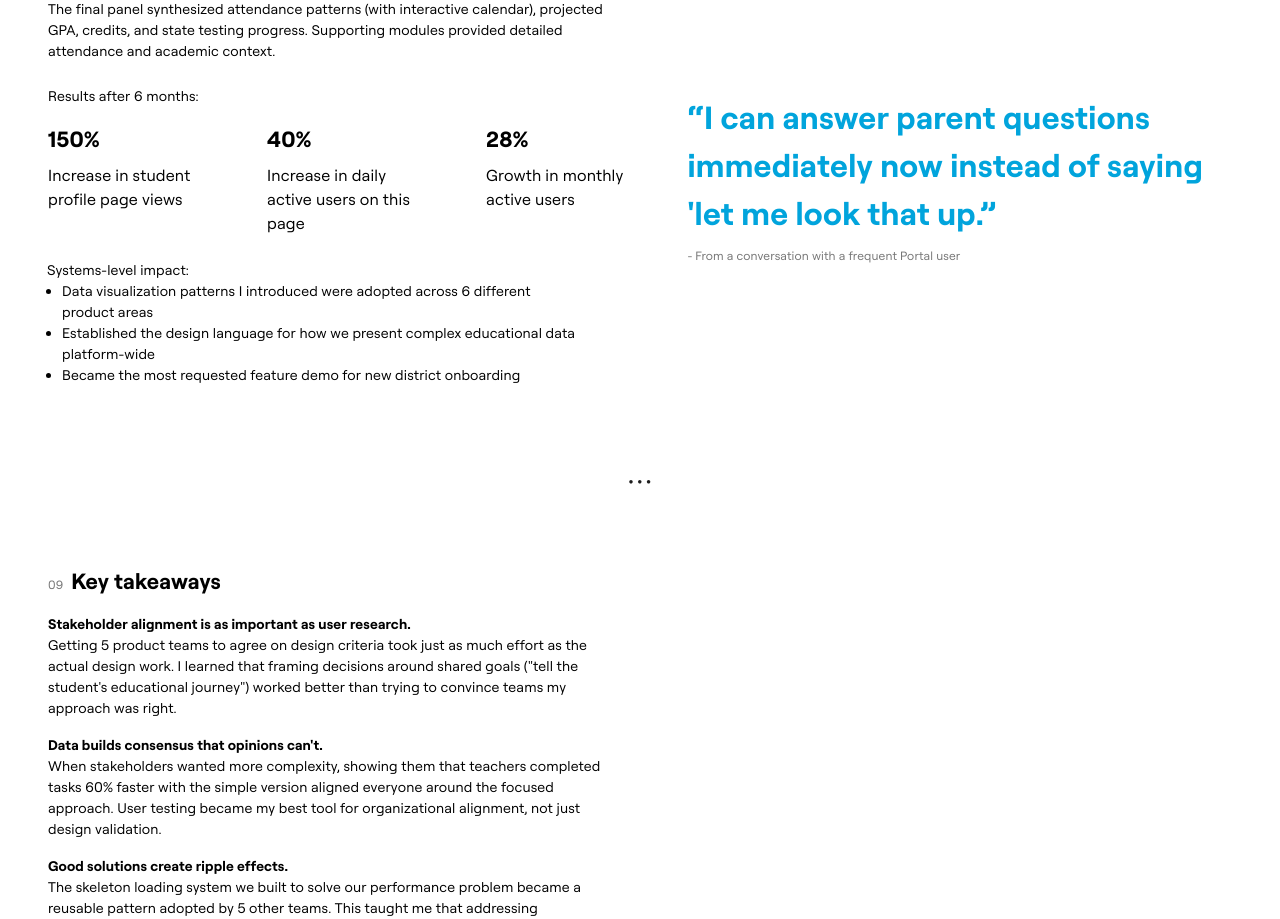
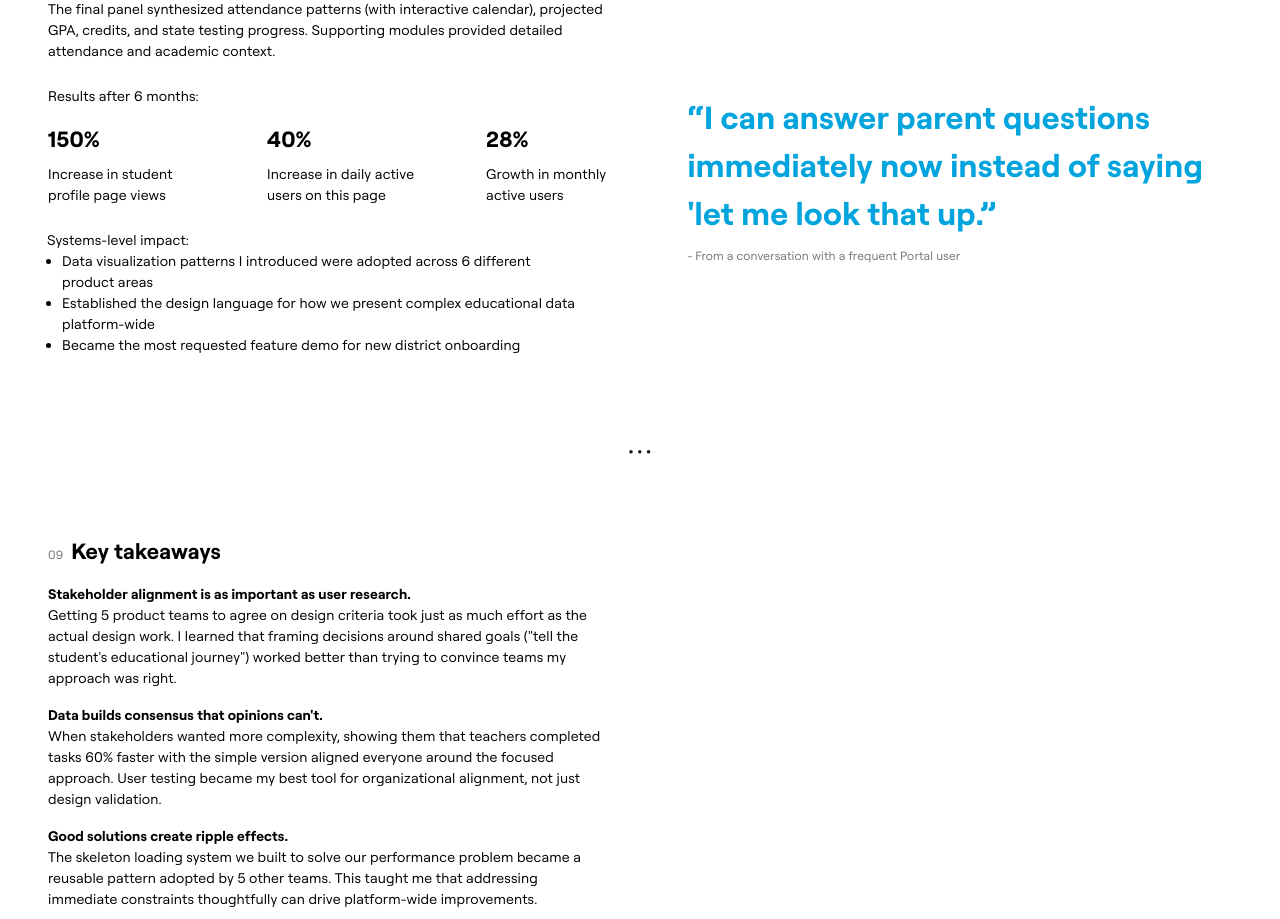
Before and after one commit to julissa-zavala/portfolio-site, a React (Vite) app: page /studentProfile in a window 1280 px wide. Shown: the part 5840-6759 px from the top of the page. Built offline with nearby package versions, Linux system fonts and the light colour scheme; what @shoelace-style/shoelace would draw is missing.

Commit message:
Fixed fontSize

```diff
--- a/src/Pages/StudentProfilePage.jsx
+++ b/src/Pages/StudentProfilePage.jsx
@@ -245,6 +245,7 @@ const useStyles = createUseStyles({
     display: "flex",
     flexDirection: "column",
     width: "26%",
+    fontSize: 14,
   },
   resultsPercentage: {
     fontFamily: "Roobert_Latin_Bold, Verdana, sans-serif",
```
